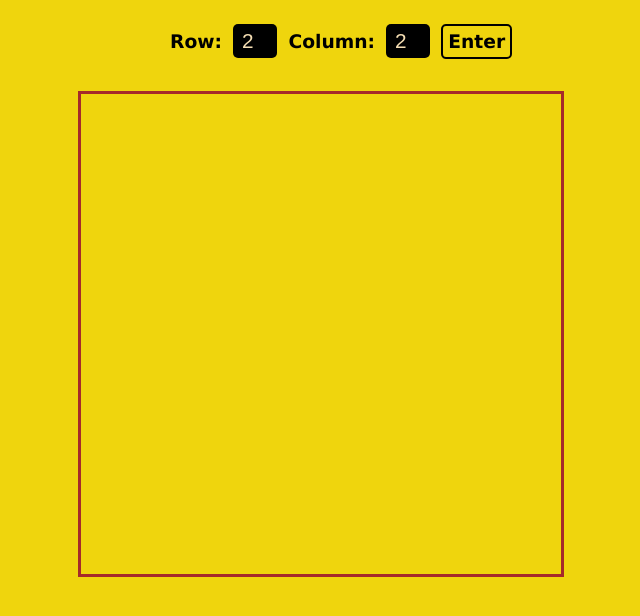
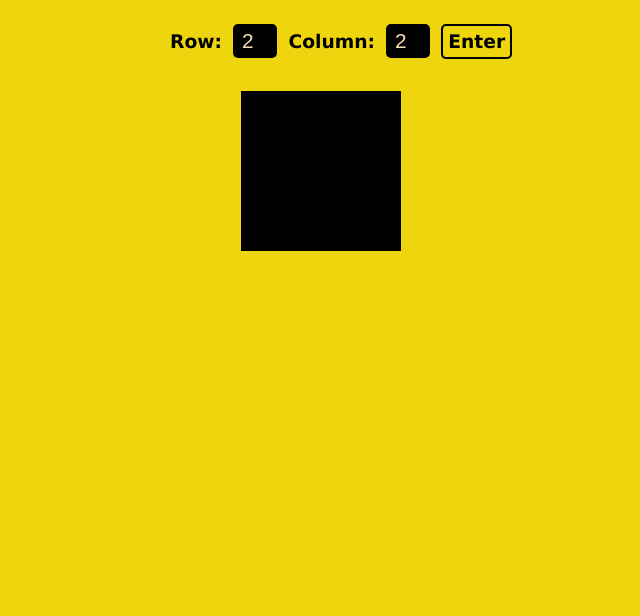
Before and after one commit to saif-gitreps/Recursion-visualizer, a plain HTML site: page index.html in a window 1280 px wide. Both pictures are taken after a click on the element "Enter". Shown: the whole page, without its empty margins (319-959 px from the left). Drawn offline with Linux system fonts and the light colour scheme.

Commit message:
added resiable function for width and height

```diff
--- a/app.js
+++ b/app.js
@@ -6,10 +6,34 @@ const simulateButton = document.getElementById("simulate-button");
 
 let rowValue = rowInput.value;
 let colValue = colInput.value;
-console.dir(grid);
+
+function reduceWidth(width) {
+   if (width > 45 && width < 60) {
+      width = width - width * (1 / 3);
+   } else if (width > 60) {
+      width = width - width * (1 / 2);
+   }
+   return width;
+}
+function reduceHeight(height) {
+   if (height > 45 && height < 60) {
+      height = height - height * (1 / 3);
+   } else if (height > 60) {
+      height = height - height * (1 / 2);
+   }
+   return height;
+}
+
 enterButton.addEventListener("click", () => {
    rowValue = parseInt(rowInput.value);
    colValue = parseInt(colInput.value);
    grid.style.gridTemplateRows = "repeat(" + rowValue + ", 1fr)";
    grid.style.gridTemplateColumns = "repeat(" + colValue + ", 1fr)";
+   grid.style.display = "grid";
+   let widthValue = 5 * colValue;
+   let heightValue = 5 * rowValue;
+   widthValue = reduceWidth(widthValue);
+   heightValue = reduceHeight(heightValue);
+   grid.style.width = widthValue + "rem";
+   grid.style.height = heightValue + "rem";
 });
--- a/styles.css
+++ b/styles.css
@@ -43,11 +43,11 @@ h3 {
 }
 
 main ul {
-   display: grid;
-   width: 30rem;
-   height: 30rem;
+   display: none;
    padding: 0;
-   border: 3px solid brown;
+   width: 3rem;
+   height: 3rem;
+   background-color: black;
 }
 
 #simulate-button {
```
